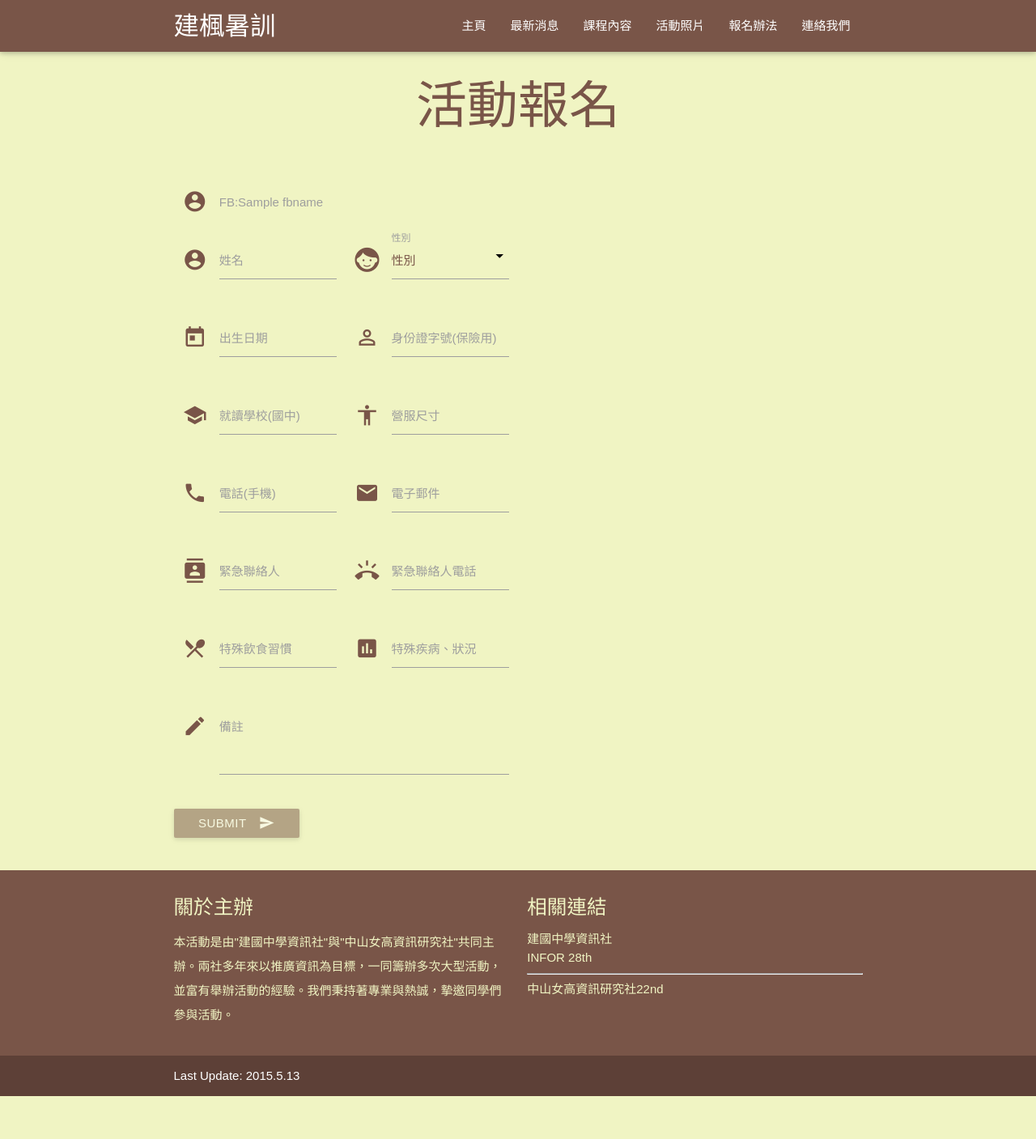
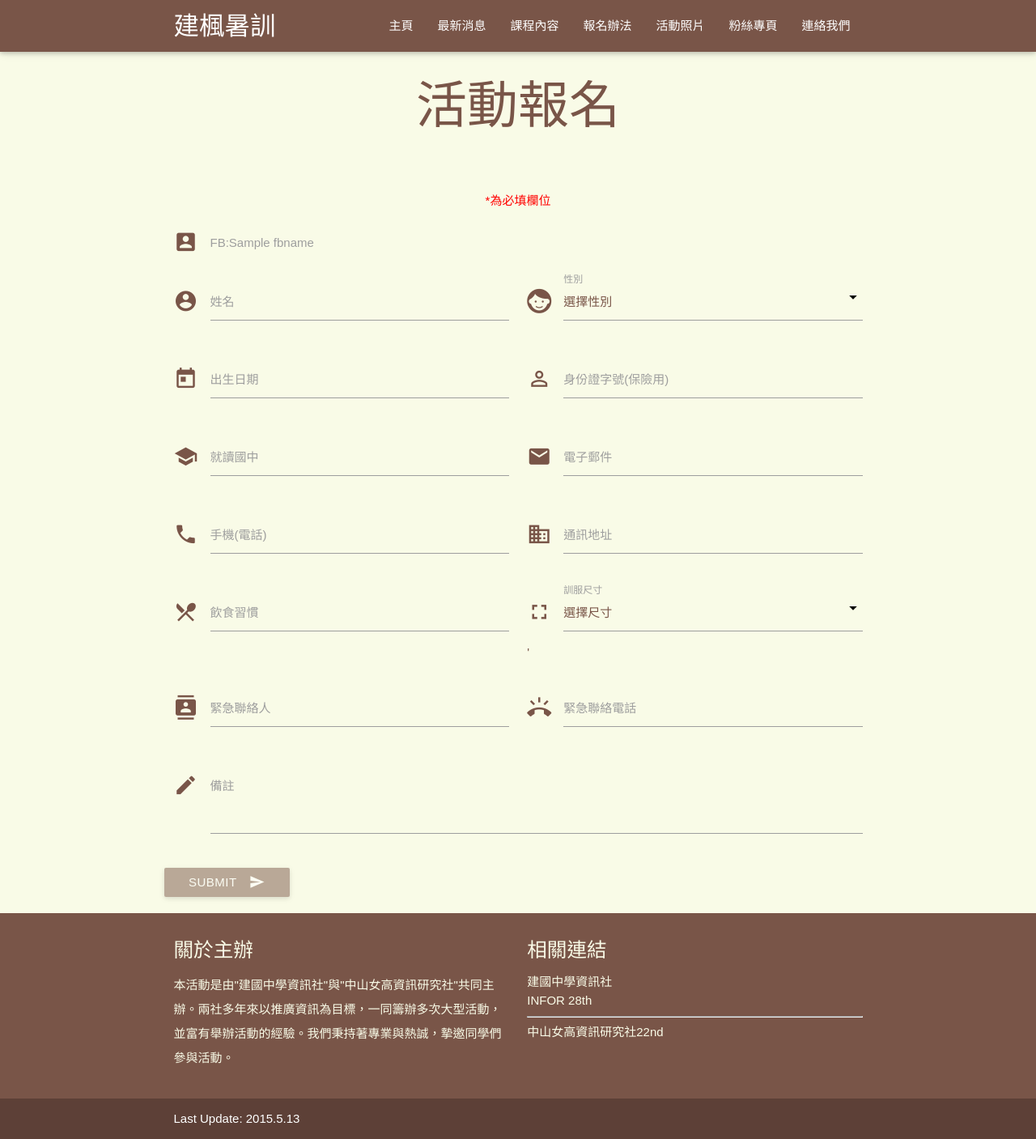
Before and after one commit to jjwong0915/summer2015, a Python web app: template Summer/template/signup.html in a window 1280 px wide. Shown: the whole page at 81% size. Before the commit the page ends 1354 px from the top, so only its background shows below. Run offline with Jinja, Linux system fonts and the light colour scheme; the template is opened without the code that fills it: most values are stand-ins (such as "Sample title", 1, 10 or a date in 2020); some libraries are stand-ins or nearby versions.

Commit message:
modify signup

```diff
--- a/Summer/css/style.css
+++ b/Summer/css/style.css
@@ -74,7 +74,7 @@ body{
                DFKai-SB,
                sans-serif;
   color: #795548;
-  background-color: #f0f4c3;
+  background-color: #f9fbe7;
 }
 
 .input-field input[type=text]:focus + label {
--- a/Summer/template/base.html
+++ b/Summer/template/base.html
@@ -21,8 +21,9 @@
           <li><a href="/">主頁</a></li>
           <li><a href="/news">最新消息</a></li>
           <li><a href="/content">課程內容</a></li>
+          <li><a href="/note">報名辦法</a></li>
           <li><a href="/picture">活動照片</a></li>
-          <li><a href="/note">報名辦法</a></li>
+          <li><a href="https://www.facebook.com/inforsummer2015" target="_blank">粉絲專頁</a></li>
           <li><a href="/contact">連絡我們</a></li>
         </ul>
 
@@ -30,8 +31,9 @@
           <li><a href="/">主頁</a></li>
           <li><a href="/news">最新消息</a></li>
           <li><a href="/content">課程內容</a></li>
+          <li><a href="/note">報名辦法</a></li>
           <li><a href="/picture">活動照片</a></li>
-          <li><a href="/note">報名辦法</a></li>
+          <li><a href="https://www.facebook.com/inforsummer2015" target="_blank">粉絲專頁</a></li>
           <li><a href="/contact">連絡我們</a></li>
         </ul>
         <a href="#" data-activates="nav-mobile" class="button-collapse"><i class="mdi-navigation-menu white-text"></i></a>
@@ -44,18 +46,18 @@
     <div class="container">
       <div class="row">
         <div class="col l6 s12">
-          <h5 class="lime-text text-lighten-4">關於主辦</h5>
-          <p class="lime-text text-lighten-4">本活動是由"建國中學資訊社"與"中山女高資訊研究社"共同主辦。兩社多年來以推廣資訊為目標，一同籌辦多次大型活動，並富有舉辦活動的經驗。我們秉持著專業與熱誠，摯邀同學們參與活動。</p>
+          <h5 class="lime-text text-lighten-5">關於主辦</h5>
+          <p class="lime-text text-lighten-5">本活動是由"建國中學資訊社"與"中山女高資訊研究社"共同主辦。兩社多年來以推廣資訊為目標，一同籌辦多次大型活動，並富有舉辦活動的經驗。我們秉持著專業與熱誠，摯邀同學們參與活動。</p>
 
 
         </div>
         <div class="col l6 s12">
-          <h5 class="lime-text text-lighten-4">相關連結</h5>
+          <h5 class="lime-text text-lighten-5">相關連結</h5>
           <ul>
-            <li><a class="lime-text text-lighten-4" target="_blank" href="http://www.infor.org/">建國中學資訊社</a></li>
-            <li><a class="lime-text text-lighten-4" target="_blank" href="https://www.facebook.com/infor28th">INFOR 28th</a></li>
+            <li><a class="lime-text text-lighten-5" target="_blank" href="http://www.infor.org/">建國中學資訊社</a></li>
+            <li><a class="lime-text text-lighten-5" target="_blank" href="https://www.facebook.com/infor28th">INFOR 28th</a></li>
             <hr>
-            <li><a class="lime-text text-lighten-4" target="_blank" href="https://www.facebook.com/zsisc22nd">中山女高資訊研究社22nd</a></li>
+            <li><a class="lime-text text-lighten-5" target="_blank" href="https://www.facebook.com/zsisc22nd">中山女高資訊研究社22nd</a></li>
           </ul>
         </div>
       </div>
--- a/Summer/template/home.html
+++ b/Summer/template/home.html
@@ -61,9 +61,9 @@
 </div>
 <div class="parallax-container valign-wrapper"  style="margin-bottom: 30px;">
   <div class="section no-pad-bot center">
-    <h4 class="brown-text" style="font-size: 160%;font-weight:500">活動日期：2015年7月11日(六) 至 7月17日(五)，共七天</h4>
-    <h4 class="brown-text" style="font-size: 160%;font-weight:500">活動時間：早上八點 至 下午五點 (7/17 至 晚上九點半)</h4>
-    <h4 class="brown-text" style="font-size: 160%;font-weight:500">活動地點：市立建國高級中學 與 市立中山女中</h4>
+    <h4 class="brown-text" style="font-size: 160%;font-weight:600">活動日期：2015年7月11日(六) 至 7月17日(五)，共七天</h4>
+    <h4 class="brown-text" style="font-size: 160%;font-weight:600">活動時間：早上八點 至 下午五點 (7/17 至 晚上九點半)</h4>
+    <h4 class="brown-text" style="font-size: 160%;font-weight:600">活動地點：市立建國中學 與 市立中山女中</h4>
   </div>
   <div class="parallax"><img class="responsive-img" src="/image/background/background2.jpg" alt="Unsplashed background img 2" style="opacity:0.4"></div>
 </div>
--- a/Summer/template/note.html
+++ b/Summer/template/note.html
@@ -7,7 +7,7 @@
     報名辦法
   </h2>
   <br>
-  <div class="container lime lighten-5 flow-text">
+  <div class="container white flow-text">
     <div class="container">
       <br>
       <h5>報名須知與注意事項</h5>
@@ -49,7 +49,7 @@
           <ul class="subject-content">
             <li>請注意以上時程中報名與繳費期間</li>
             <li>尚未進行Facebook登入認證前，點選下方報名按鈕將開啟認證頁面</li>
-            <li>完成Facebook登入認證後，重新點選該按鈕以進行報名資料填寫</li>
+            <li>完成Facebook登入認證後，回來此頁重新點選該按鈕以進行報名資料填寫</li>
             <li>請務必記得完整填寫報名資料表單，以確保報名程序成功進行</li>
           </ul>
         </li>
@@ -59,7 +59,7 @@
   </div>
   <br>
   <div class="row center">
-      <a onclick="Materialize.toast('<span>報名尚未開始！報名期限：5/18~7/4</span>', 5000)" class="btn-large waves-effect waves-light-3 brown" style="opacity:1">進入報名頁面</a>
+      <a href="/signup" target="_blank" class="btn-large waves-effect waves-light-3 brown" style="opacity:1">進入報名頁面</a>
   <br><br><br><br>
   </div>
 
--- a/Summer/template/signup.html
+++ b/Summer/template/signup.html
@@ -7,92 +7,100 @@
       <h1 class="center brown-text">活動報名</h1>
     </div>
   </div>
-  <h3 style="color:red;text-align:center">{{error}}</h3>
-  <div class="row">
-    <div class="col s12">
-      <form method="post" class="col s6">
+  <div>
+    <div>
+      <form method="post">
         <div class="row">
-          <div class="input-field col s6">
-            <i class="mdi-action-account-circle prefix brown-text"></i>
+          <br>
+          <h6 style="color:red;text-align:center" class="{{err_class}}">*為必填欄位</h6>
+          <div class="input-field col s12 m12">
+            <i class="mdi-action-account-box prefix brown-text"></i>
             <p id="icon_name" class="validate"></p>
             <label for="icon_name">FB:{{fbname}}</label>
             <br>
           </div>
         </div>
         <div class="row">
-          <div class="input-field col s6">
+          <div class="input-field col s12 m6">
             <i class="mdi-action-account-circle prefix brown-text"></i>
             <input id="icon_name" type="text" class="validate" name="name">
-            <label for="icon_name">姓名</label>
+            <label for="icon_name">
+              姓名{{err}}
+            </label>
           </div>
-          <div class="input-field col s6">
+          <div class="input-field col s12 m6">
             <i class="mdi-action-face-unlock prefix brown-text"></i>
             <select id="icon_gender" class="Materialize-section" name="gender">
-				      <option value="" disabled selected>性別</option>
+				      <option value="" disabled selected>選擇性別{{err}}</option>
 				      <option value="1">男</option>
 				      <option value="2">女</option>
 				    </select>
-				    <label for="icon_gender">性別</label>
+				    <label for="icon_gender">性別{{err}}</label>
           </div>
         </div>
         <div class="row">
-          <div class="input-field col s6">
+          <div class="input-field col s12 m6">
             <i class="mdi-action-today prefix brown-text"></i>
             <input id="icon_birthdate" type="date" class="datepicker" name="birthdate">
-            <label for="icon_birthdate">出生日期</label>
+            <label for="icon_birthdate">出生日期{{err}}</label>
           </div>
-          <div class="input-field col s6">
+          <div class="input-field col s12 m6">
             <i class="mdi-action-perm-identity prefix brown-text"></i>
             <input id="icon_identification" type="text" class="validate" name="identification">
-            <label for="icon_identification">身份證字號(保險用)</label>
+            <label for="icon_identification">身份證字號(保險用){{err}}</label>
           </div>
         </div>
         <div class="row">
-        	<div class="input-field col s6">
+        	<div class="input-field col s12 m6">
             <i class="mdi-social-school prefix brown-text"></i>
             <input id="icon_school" type="text" class="validate" name="school">
-            <label for="icon_school">就讀學校(國中)</label>
+            <label for="icon_school">就讀國中{{err}}</label>
           </div>
-          <div class="input-field col s6">
-            <i class="mdi-action-accessibility prefix brown-text"></i>
-            <input id="icon_tshirt" type="text" class="validate" name="tshirt">
-            <label for="icon_tshirt">營服尺寸</label>
+          <div class="input-field col s12 m6">
+            <i class="mdi-communication-email prefix brown-text"></i>
+            <input id="icon_email" type="text" class="validate" name="tshirt">
+            <label for="icon_email">電子郵件{{err}}</label>
           </div>
         </div>
         <div class="row">
-        	<div class="input-field col s6">
+        	<div class="input-field col s12 m6">
             <i class="mdi-communication-phone prefix brown-text"></i>
             <input id="icon_phone" type="text" class="validate" name="phone">
-            <label for="icon_phone">電話(手機)</label>
+            <label for="icon_phone">手機(電話){{err}}</label>
           </div>
-          <div class="input-field col s6">
-            <i class="mdi-communication-email prefix brown-text"></i>
-            <input id="icon_email" type="text" class="validate" name="email">
-            <label for="icon_email">電子郵件</label>
+          <div class="input-field col s12 m6">
+            <i class="mdi-communication-business prefix brown-text"></i>
+            <input id="icon_address" type="text" class="validate" name="email">
+            <label for="icon_address">通訊地址{{err}}</label>
           </div>
         </div>
         <div class="row">
-          <div class="input-field col s6">
+          <div class="input-field col s12 m6">
+            <i class="mdi-maps-local-restaurant prefix brown-text"></i>
+            <input id="icon_meal" type="text" class="validate" name="meal">
+            <label for="icon_meal">飲食習慣{{err}}</label>
+          </div>
+          <div class="input-field col s12 m6">
+            <i class="mdi-navigation-fullscreen prefix brown-text"></i>
+            <select id="icon_size" class="Materialize-section" name="gender">
+              <option value="" disabled selected>選擇尺寸{{err}}</option>
+              <option value="1">大</option>
+              <option value="2">中</option>
+              <option value="3">小</option>
+            </select>'
+            <label for="icon_size">訓服尺寸{{err}}</label>
+          </div>
+        </div>
+        <div class="row">
+          <div class="input-field col s12 m6">
             <i class="mdi-communication-contacts prefix brown-text"></i>
             <input id="icon_emergency_contact" type="text" class="validate" name="emergency_contact">
-            <label for="icon_emergency_contact">緊急聯絡人</label>
+            <label for="icon_emergency_contact">緊急聯絡人{{err}}</label>
           </div>
-          <div class="input-field col s6">
+          <div class="input-field col s12 m6">
             <i class="mdi-communication-ring-volume prefix brown-text"></i>
             <input id="icon_emergency_contact_phone" type="text" class="validate" name="emergency_contact_phone">
-            <label for="icon_emergency_contact_phone">緊急聯絡人電話</label>
-      		</div>
-        </div>
-        <div class="row">
-        	<div class="input-field col s6">
-            <i class="mdi-maps-local-restaurant prefix brown-text"></i>
-            <input id="icon_meal" type="text" class="validate" name="meal">
-            <label for="icon_meal">特殊飲食習慣</label>
-      		</div>
-      		<div class="input-field col s6">
-            <i class="mdi-social-poll prefix brown-text"></i>
-            <input id="icon_disease" type="text" class="validate" name="disease">
-            <label for="icon_disease">特殊疾病、狀況</label>
+            <label for="icon_emergency_contact_phone">緊急聯絡電話{{err}}</label>
       		</div>
         </div>
         <div class="row">
--- a/app.yaml
+++ b/app.yaml
@@ -1,5 +1,5 @@
 application: infor-28
-version: 3
+version: 2
 runtime: python27
 api_version: 1
 threadsafe: yes
--- a/handler.py
+++ b/handler.py
@@ -37,8 +37,8 @@ jinja_env = jinja2.Environment(loader = jinja2.FileSystemLoader(template_dir),
                                autoescape = True)
 
 
-FACEBOOK_APP_ID = "920333311322609"
-FACEBOOK_APP_SECRET = "a8423c2259db60dbe866f227dcceee1c"
+FACEBOOK_APP_ID = "1101523553197452"
+FACEBOOK_APP_SECRET = "46f35b95eb1710680d16d39d78a86b05"
 
 def render_str(template, **params):
     t = jinja_env.get_template(template)
```
Also changed, not shown: main.py (+12 -18 lines), 2 other files.
